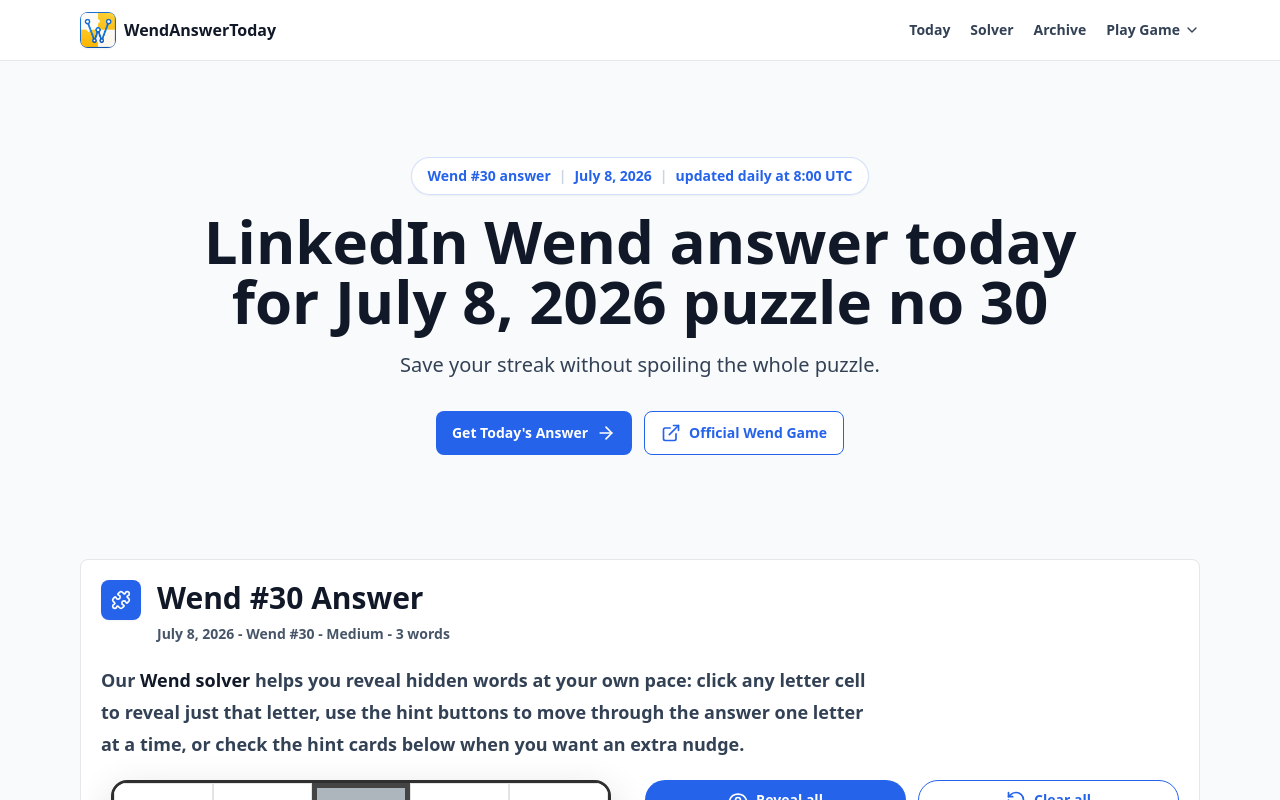
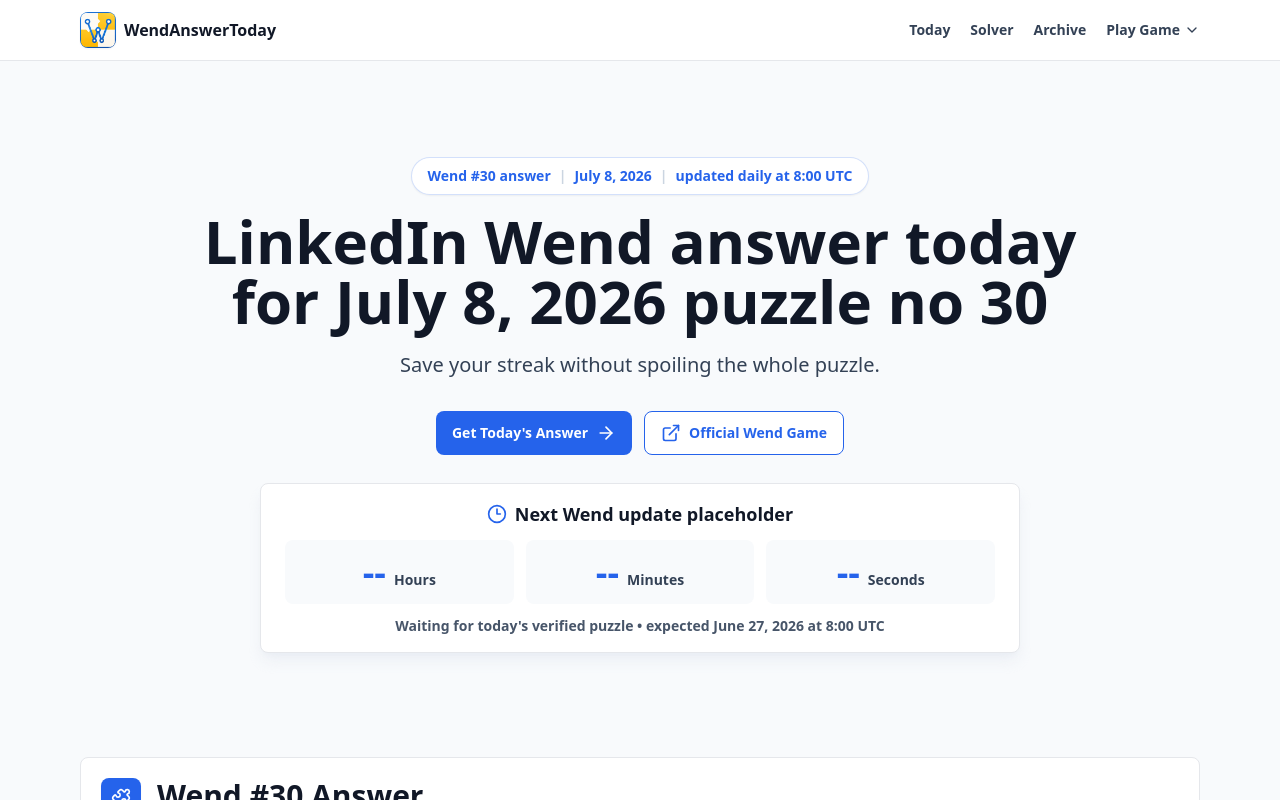
Before and after one commit to leontinasilva493-glitch/wendanswer, a Next.js app: page / in a window 1280 px wide. Shown: the top 800 px of the page. Built offline with nearby package versions, Linux system fonts and the light colour scheme; no server answers.

Commit message:
feat(home): always show countdown placeholder

```diff
--- a/src/app/page.tsx
+++ b/src/app/page.tsx
@@ -114,13 +114,12 @@
             Official Wend Game
           </a>
         </div>
-        {wendReady ? (
-          <NextWendCountdown
-            dateLabel={nextWend.dateLabel}
-            puzzleNumber={nextWend.puzzleNumber}
-            releaseAtIso={nextWend.releaseAtIso}
-          />
-        ) : null}
+        <NextWendCountdown
+          dateLabel={nextWend.dateLabel}
+          placeholder={!wendReady}
+          puzzleNumber={nextWend.puzzleNumber}
+          releaseAtIso={nextWend.releaseAtIso}
+        />
       </section>
 
       <section className="section" id="answer">
--- a/src/components/NextWendCountdown.tsx
+++ b/src/components/NextWendCountdown.tsx
@@ -5,22 +5,35 @@
   dateLabel: string;
   puzzleNumber: number;
   releaseAtIso: string;
+  placeholder?: boolean;
 };
 
-export function NextWendCountdown({ dateLabel, puzzleNumber, releaseAtIso }: NextWendCountdownProps) {
+export function NextWendCountdown({
+  dateLabel,
+  puzzleNumber,
+  releaseAtIso,
+  placeholder = false,
+}: NextWendCountdownProps) {
+  const title = placeholder ? "Next Wend update placeholder" : `Next Wend #${puzzleNumber} unlocks in`;
+  const footer = placeholder ? `Waiting for today's verified puzzle • expected ${dateLabel} at 8:00 UTC` : `Expected ${dateLabel} at 8:00 UTC`;
+
   return (
     <aside
-      aria-label={`Countdown to Wend #${puzzleNumber} on ${dateLabel} at 8:00 UTC`}
+      aria-label={
+        placeholder
+          ? "Wend countdown placeholder while today's puzzle finishes publishing"
+          : `Countdown to Wend #${puzzleNumber} on ${dateLabel} at 8:00 UTC`
+      }
       className="mx-auto mt-7 max-w-[760px] rounded-lg border border-line bg-white px-5 py-4 text-center shadow-lg shadow-slate-200/60 sm:px-6"
     >
       <p className="flex items-center justify-center gap-2 text-base font-black text-ink sm:text-lg">
         <Clock3 aria-hidden className="h-5 w-5 text-brand" />
-        <span>Next Wend #{puzzleNumber} unlocks in</span>
+        <span>{title}</span>
       </p>
 
-      <NextWendCountdownTicker releaseAtIso={releaseAtIso} />
+      <NextWendCountdownTicker placeholder={placeholder} releaseAtIso={releaseAtIso} />
 
-      <p className="mt-3 text-sm font-semibold text-slate-600">Expected {dateLabel} at 8:00 UTC</p>
+      <p className="mt-3 text-sm font-semibold text-slate-600">{footer}</p>
     </aside>
   );
 }
--- a/src/components/NextWendCountdownTicker.tsx
+++ b/src/components/NextWendCountdownTicker.tsx
@@ -10,6 +10,7 @@
 
 type NextWendCountdownTickerProps = {
   releaseAtIso: string;
+  placeholder?: boolean;
 };
 
 function pad(value: number) {
@@ -26,23 +27,33 @@
   };
 }
 
-export function NextWendCountdownTicker({ releaseAtIso }: NextWendCountdownTickerProps) {
+export function NextWendCountdownTicker({ releaseAtIso, placeholder = false }: NextWendCountdownTickerProps) {
   const [remaining, setRemaining] = useState<CountdownValue | null>(null);
 
   useEffect(() => {
+    if (placeholder) {
+      return;
+    }
+
     const updateRemaining = () => setRemaining(getRemaining(releaseAtIso));
 
     updateRemaining();
     const timer = window.setInterval(updateRemaining, 1000);
 
     return () => window.clearInterval(timer);
-  }, [releaseAtIso]);
+  }, [releaseAtIso, placeholder]);
 
-  const boxes = [
-    { label: "Hours", value: remaining ? pad(remaining.hours) : "--" },
-    { label: "Minutes", value: remaining ? pad(remaining.minutes) : "--" },
-    { label: "Seconds", value: remaining ? pad(remaining.seconds) : "--" },
-  ];
+  const boxes = placeholder
+    ? [
+        { label: "Hours", value: "--" },
+        { label: "Minutes", value: "--" },
+        { label: "Seconds", value: "--" },
+      ]
+    : [
+        { label: "Hours", value: remaining ? pad(remaining.hours) : "--" },
+        { label: "Minutes", value: remaining ? pad(remaining.minutes) : "--" },
+        { label: "Seconds", value: remaining ? pad(remaining.seconds) : "--" },
+      ];
 
   return (
     <div className="mt-3 grid grid-cols-3 gap-2 sm:gap-3">
```
Also changed, not shown: 3 other files (tests, documents, lock files or other folders).
